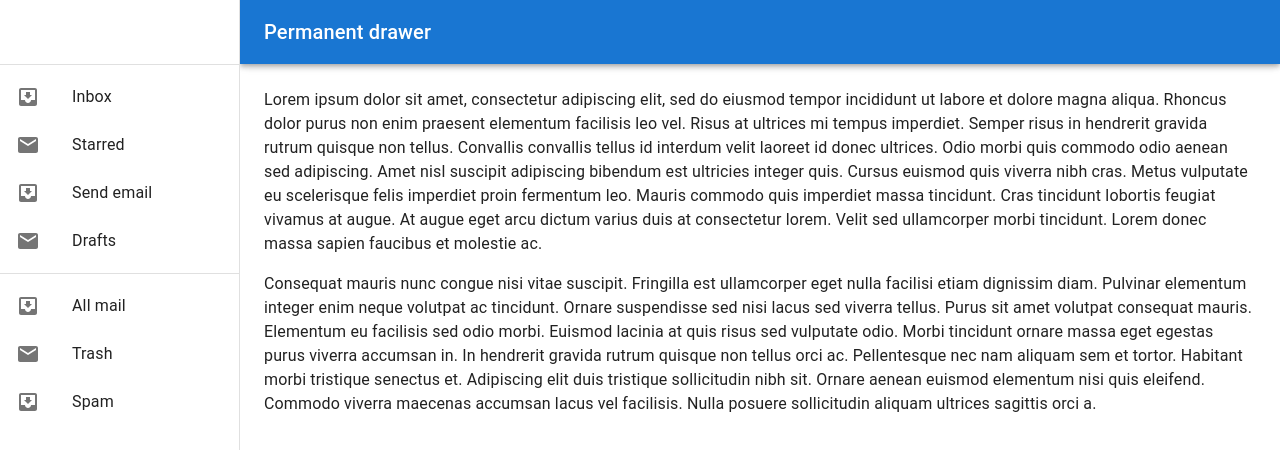
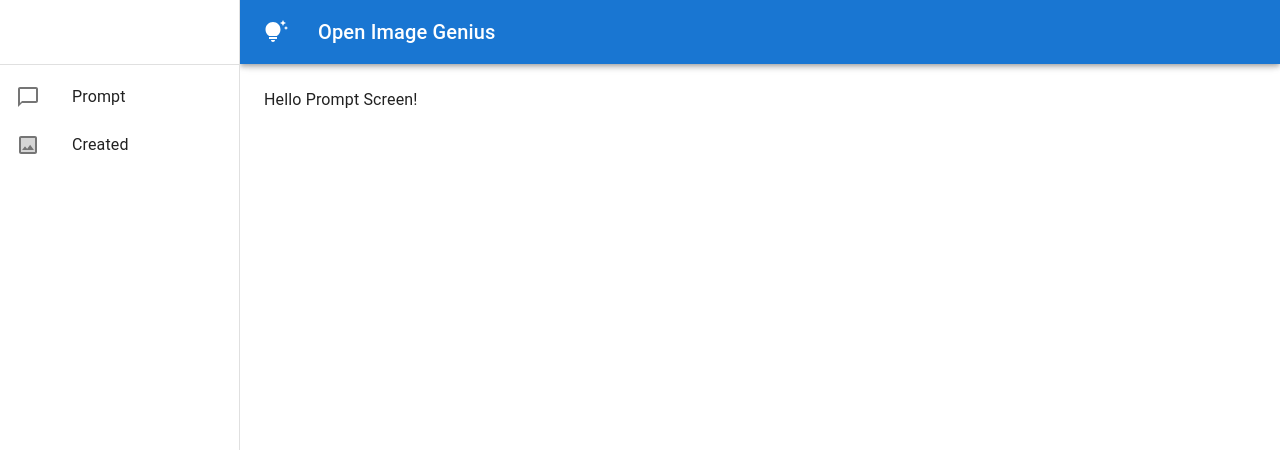
Before and after one commit to paolorechia/openimagegenius, a React (Create React App) app in the folder frontend/web-app/: page / in a window 1280 px wide. Shown: the top 450 px of the page. Built offline with nearby package versions, Linux system fonts and the light colour scheme.

Commit message:
Create some basic components

```diff
--- a/frontend/web-app/src/App.js
+++ b/frontend/web-app/src/App.js
@@ -2,35 +2,22 @@
 import Box from '@mui/material/Box';
 import Drawer from '@mui/material/Drawer';
 import CssBaseline from '@mui/material/CssBaseline';
-import AppBar from '@mui/material/AppBar';
 import Toolbar from '@mui/material/Toolbar';
-import List from '@mui/material/List';
-import Typography from '@mui/material/Typography';
 import Divider from '@mui/material/Divider';
-import ListItem from '@mui/material/ListItem';
-import ListItemButton from '@mui/material/ListItemButton';
-import ListItemIcon from '@mui/material/ListItemIcon';
-import ListItemText from '@mui/material/ListItemText';
-import InboxIcon from '@mui/icons-material/MoveToInbox';
-import MailIcon from '@mui/icons-material/Mail';
 
+import Header from './Header';
+import SideMenu from './SideMenu';
+import ImageDetailScreen from './ImageDetailScreen';
+import PromptScreen from './PromptScreen';
 
 const drawerWidth = 240;
+
 
 function App() {
   return (
     <Box sx={{ display: 'flex' }}>
       <CssBaseline />
-      <AppBar
-        position="fixed"
-        sx={{ width: `calc(100% - ${drawerWidth}px)`, ml: `${drawerWidth}px` }}
-      >
-        <Toolbar>
-          <Typography variant="h6" noWrap component="div">
-            Permanent drawer
-          </Typography>
-        </Toolbar>
-      </AppBar>
+      <Header />
       <Drawer
         sx={{
           width: drawerWidth,
@@ -45,64 +32,14 @@
       >
         <Toolbar />
         <Divider />
-        <List>
-          {['Inbox', 'Starred', 'Send email', 'Drafts'].map((text, index) => (
-            <ListItem key={text} disablePadding>
-              <ListItemButton>
-                <ListItemIcon>
-                  {index % 2 === 0 ? <InboxIcon /> : <MailIcon />}
-                </ListItemIcon>
-                <ListItemText primary={text} />
-              </ListItemButton>
-            </ListItem>
-          ))}
-        </List>
-        <Divider />
-        <List>
-          {['All mail', 'Trash', 'Spam'].map((text, index) => (
-            <ListItem key={text} disablePadding>
-              <ListItemButton>
-                <ListItemIcon>
-                  {index % 2 === 0 ? <InboxIcon /> : <MailIcon />}
-                </ListItemIcon>
-                <ListItemText primary={text} />
-              </ListItemButton>
-            </ListItem>
-          ))}
-        </List>
+        <SideMenu />
       </Drawer>
       <Box
         component="main"
         sx={{ flexGrow: 1, bgcolor: 'background.default', p: 3 }}
       >
         <Toolbar />
-        <Typography paragraph>
-          Lorem ipsum dolor sit amet, consectetur adipiscing elit, sed do eiusmod
-          tempor incididunt ut labore et dolore magna aliqua. Rhoncus dolor purus non
-          enim praesent elementum facilisis leo vel. Risus at ultrices mi tempus
-          imperdiet. Semper risus in hendrerit gravida rutrum quisque non tellus.
-          Convallis convallis tellus id interdum velit laoreet id donec ultrices.
-          Odio morbi quis commodo odio aenean sed adipiscing. Amet nisl suscipit
-          adipiscing bibendum est ultricies integer quis. Cursus euismod quis viverra
-          nibh cras. Metus vulputate eu scelerisque felis imperdiet proin fermentum
-          leo. Mauris commodo quis imperdiet massa tincidunt. Cras tincidunt lobortis
-          feugiat vivamus at augue. At augue eget arcu dictum varius duis at
-          consectetur lorem. Velit sed ullamcorper morbi tincidunt. Lorem donec massa
-          sapien faucibus et molestie ac.
-        </Typography>
-        <Typography paragraph>
-          Consequat mauris nunc congue nisi vitae suscipit. Fringilla est ullamcorper
-          eget nulla facilisi etiam dignissim diam. Pulvinar elementum integer enim
-          neque volutpat ac tincidunt. Ornare suspendisse sed nisi lacus sed viverra
-          tellus. Purus sit amet volutpat consequat mauris. Elementum eu facilisis
-          sed odio morbi. Euismod lacinia at quis risus sed vulputate odio. Morbi
-          tincidunt ornare massa eget egestas purus viverra accumsan in. In hendrerit
-          gravida rutrum quisque non tellus orci ac. Pellentesque nec nam aliquam sem
-          et tortor. Habitant morbi tristique senectus et. Adipiscing elit duis
-          tristique sollicitudin nibh sit. Ornare aenean euismod elementum nisi quis
-          eleifend. Commodo viverra maecenas accumsan lacus vel facilisis. Nulla
-          posuere sollicitudin aliquam ultrices sagittis orci a.
-        </Typography>
+        <PromptScreen />
       </Box>
     </Box>
   );
--- /dev/null
+++ b/frontend/web-app/src/Header.js
@@ -0,0 +1,19 @@
+import Typography from '@mui/material/Typography';
+import TipsAndUpdatesIcon from '@mui/icons-material/TipsAndUpdates';
+import AppBar from '@mui/material/AppBar';
+import Toolbar from '@mui/material/Toolbar';
+const drawerWidth = 240;
+
+export default function Header() {
+    return (<AppBar
+        position="fixed"
+        sx={{ width: `calc(100% - ${drawerWidth}px)`, ml: `${drawerWidth}px` }}
+    >
+        <Toolbar>
+            <TipsAndUpdatesIcon sx={{ "marginRight": "30px" }} />
+            <Typography variant="h6" noWrap component="div">
+                Open Image Genius
+            </Typography>
+        </Toolbar>
+    </AppBar>)
+}
--- /dev/null
+++ b/frontend/web-app/src/ImageDetailScreen.js
@@ -0,0 +1,8 @@
+
+export default function ImageDetailScreen() {
+    return (
+        <div>
+            Hello Image Detail Screen!
+        </div>
+    )
+}
--- /dev/null
+++ b/frontend/web-app/src/PromptScreen.js
@@ -0,0 +1,8 @@
+
+export default function PromptScreen() {
+    return (
+        <div>
+            Hello Prompt Screen!
+        </div>
+    )
+}
--- /dev/null
+++ b/frontend/web-app/src/SideMenu.js
@@ -0,0 +1,23 @@
+import List from '@mui/material/List';
+import ListItem from '@mui/material/ListItem';
+import ListItemButton from '@mui/material/ListItemButton';
+import ListItemIcon from '@mui/material/ListItemIcon';
+import ListItemText from '@mui/material/ListItemText';
+import ChatBubbleOutlineTwoToneIcon from '@mui/icons-material/ChatBubbleOutlineTwoTone';
+import ImageTwoToneIcon from '@mui/icons-material/ImageTwoTone';
+export default function SideMenu() {
+    return (
+        <List>
+            {['Prompt', 'Created'].map((text, index) => (
+                <ListItem key={text} disablePadding>
+                    <ListItemButton>
+                        <ListItemIcon>
+                            {index % 2 === 0 ? <ChatBubbleOutlineTwoToneIcon /> : <ImageTwoToneIcon />}
+                        </ListItemIcon>
+                        <ListItemText primary={text} />
+                    </ListItemButton>
+                </ListItem>
+            ))}
+        </List>
+    )
+}
```
